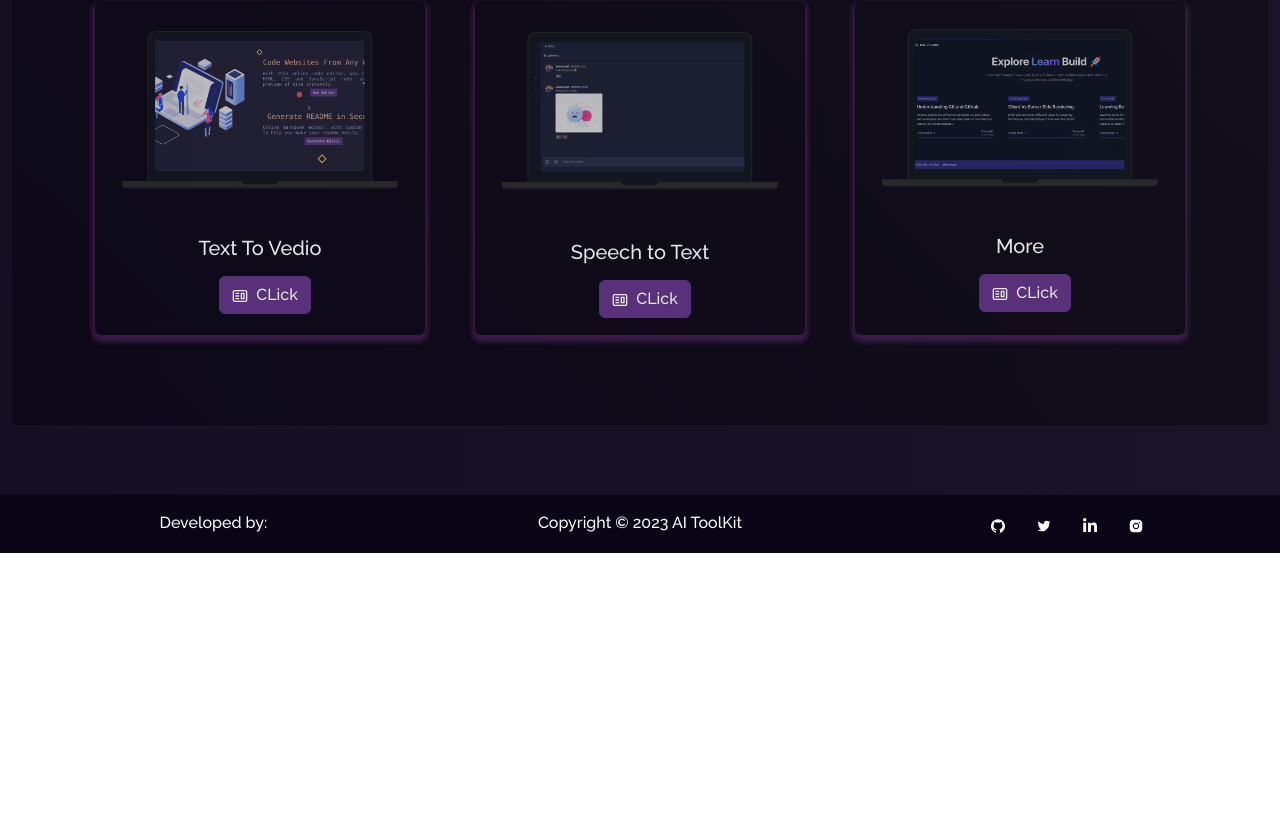
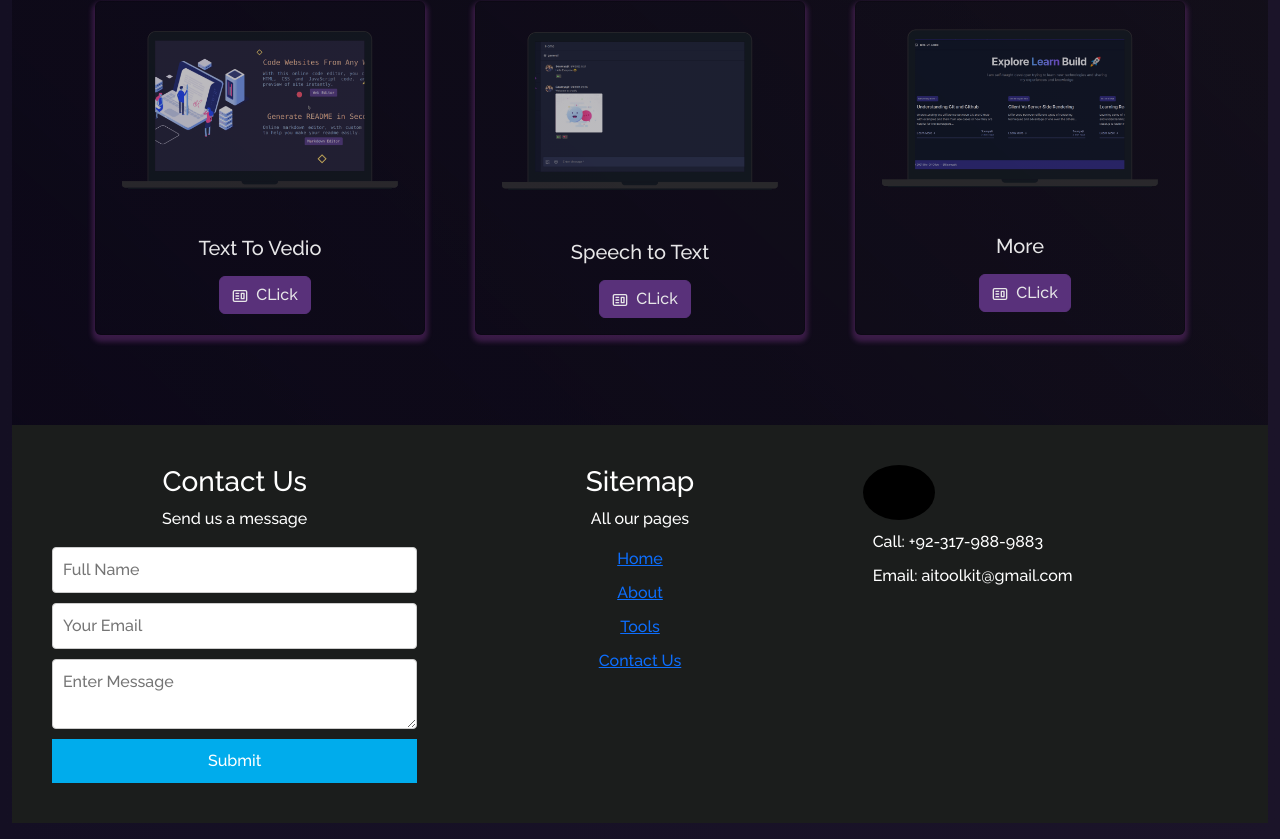
Before and after one commit to MuhammadZawar11681/AI-ToolKit, a React (Create React App) app in the folder ai-toolkit/: page / in a window 1280 px wide. Shown: the part 1958-2797 px from the top of the page. Before the commit the page ends 2511 px from the top, so only its background shows below. Built offline with nearby package versions, Linux system fonts and the light colour scheme.

Commit message:
In home page i have added footer

```diff
--- a/ai-toolkit/src/components/About/About.js
+++ b/ai-toolkit/src/components/About/About.js
@@ -33,9 +33,11 @@ function About() {
             {/* about image resourse */}
           </Col>
         </Row>
+        <br/>
+        <br/>
 
         <h1 className="project-heading">
-          <strong className="purple">Tools</strong> I use
+          <strong className="purple">Tools</strong> We Provide
         </h1>
         <Toolstack />
       </Container>
--- a/ai-toolkit/src/components/About/AboutCard.js
+++ b/ai-toolkit/src/components/About/AboutCard.js
@@ -8,33 +8,37 @@ function AboutCard() {
       <Card.Body>
         <blockquote className="blockquote mb-0">
           <p style={{ textAlign: "justify" }}>
-            Hi Everyone, I am <span className="purple">Soumyajit Behera </span>
-            from <span className="purple"> Bhubaneswar, India.</span>
-            <br /> I am a final year student pursuing an Integrated MSc (IMSc)
-            in Maths and Computing at BIT Mesra.
+          The integration of <span className="purple">Artificial Intelligence (AI) </span>
+          into a comprehensive web application presents exciting opportunities across various domains.
+            <br /> This all-in-one platform combines text-to-speech, speech-to-text, image generation, and video creation, benefiting content creators, educators, and professionals by streamlining tasks and enhancing accessibility. It enables users to
+             convert content seamlessly across different media formats, supporting effective communication and interactive learning.
             <br />
-            Additionally, I am currently employed as a software developer at
-            Juspay.
+            <br/>
+            Additionally, it encourages artistic expression and boosts workflow efficiency, aligning with the increasing demand for
+             AI-driven applications to enhance daily life and content creation.
             <br />
             <br />
-            Apart from coding, some other activities that I love to do!
+
           </p>
           <ul>
             <li className="about-activity">
-              <ImPointRight /> Playing Games
+              <ImPointRight /> Content Generation
             </li>
             <li className="about-activity">
-              <ImPointRight /> Writing Tech Blogs
+              <ImPointRight /> Text To Speech
             </li>
             <li className="about-activity">
-              <ImPointRight /> Travelling
+              <ImPointRight /> Speech TO Text
+            </li>
+            <li className="about-activity">
+              <ImPointRight /> Text To Video
             </li>
           </ul>
 
           <p style={{ color: "rgb(155 126 172)" }}>
-            "Strive to build things that make a difference!"{" "}
+            "AI ToolKit"{" "}
           </p>
-          <footer className="blockquote-footer">Soumyajit</footer>
+          {/* <footer className="blockquote-footer">NULL</footer> */}
         </blockquote>
       </Card.Body>
     </Card>
--- a/ai-toolkit/src/components/Home/Home2.js
+++ b/ai-toolkit/src/components/Home/Home2.js
@@ -3,6 +3,7 @@ import { Container, Row, Col } from "react-bootstrap";
 import Tilt from "react-parallax-tilt";
 import aboutimg from "../../Assets/aboutimage.png";
 import Projects from "../Tools/Projects";
+import HomeFooter from "../HomeFooter/HomeFooter"
 
 
 // import {
@@ -104,6 +105,8 @@ function Home2() {
         </Row> */}
       </Container>
       <Projects/>
+      <HomeFooter/>
+
     </Container>
   );
 }
--- /dev/null
+++ b/ai-toolkit/src/components/HomeFooter/HomeFooter.css
@@ -0,0 +1,91 @@
+.homefooter {
+    background-color: #1B1D1C;
+    color: white;
+    max-width: 100%;
+    height: 100%;
+    display: flex;
+    justify-content: space-between;
+    padding: 20px;
+  }
+
+  .left,
+  .middle,
+  .right {
+    flex: 1;
+    padding: 20px;
+  }
+
+  .left form {
+    display: flex;
+    flex-direction: column;
+  }
+
+  .left input,
+  .left textarea {
+    width: 100%;
+    padding: 10px;
+    margin-bottom: 10px;
+    border: 1px solid #ccc;
+    border-radius: 4px;
+    color: #1B1D1C;
+    background-color: white;
+  }
+
+  .submit-button {
+    background-color: #00ACEC;
+    color: white;
+    border: none;
+    padding: 10px 20px;
+    cursor: pointer;
+  }
+
+  .middle ul {
+    list-style: none;
+    padding: 0;
+  }
+
+  .middle li {
+    margin-bottom: 10px;
+  }
+
+  .right .logo {
+    border-radius: 50%;
+    width: 100px;
+    height: 100px;
+    background-color: white;
+    display: flex;
+    align-items: center;
+    justify-content: center;
+    margin-bottom: 10px;
+  }
+
+  .right .logo img {
+    max-width: 100%;
+    max-height: 100%;
+  }
+
+  .right .contact-info {
+    display: flex;
+    flex-direction: column;
+  }
+
+  .call,
+  .email {
+    display: flex;
+    align-items: center;
+    margin-bottom: 10px;
+  }
+
+  .call i,
+  .email i {
+    margin-right: 10px;
+  }
+
+  a {
+    color: white;
+    text-decoration: none;
+  }
+
+  /* a:hover {
+    text-decoration: underline;
+  } */
--- /dev/null
+++ b/ai-toolkit/src/components/HomeFooter/HomeFooter.js
@@ -0,0 +1,45 @@
+import React from 'react';
+import './HomeFooter.css'; // Import the CSS file for the HomeFooter
+// import logo from "../../../src/Assets/logo.png"
+
+const HomeFooter = () => {
+  return (
+    <footer className="homefooter">
+      <div className="left">
+        <h3>Contact Us</h3>
+        <p>Send us a message</p>
+        <form>
+          <input type="text" placeholder="Full Name" />
+          <input type="email" placeholder="Your Email" />
+          <textarea placeholder="Enter Message"></textarea>
+          <button className="submit-button">Submit</button>
+        </form>
+      </div>
+      <div className="middle">
+        <h3>Sitemap</h3>
+        <p>All our pages</p>
+        <ul>
+          <li><a href="/">Home</a></li>
+          <li><a href="/about">About</a></li>
+          <li><a href="/tools">Tools</a></li>
+          <li><a href="/contact">Contact Us</a></li>
+        </ul>
+      </div>
+      <div className="right">
+        <div className="logo">
+          {/* src={logo} */}
+        </div>
+        <div className="contact-info">
+          <div className="call">
+            <i className="fas fa-phone"></i> Call: +92-317-988-9883
+          </div>
+          <div className="email">
+            <i className="fas fa-envelope"></i> Email: aitoolkit@gmail.com
+          </div>
+        </div>
+      </div>
+    </footer>
+  );
+};
+
+export default HomeFooter;
```
